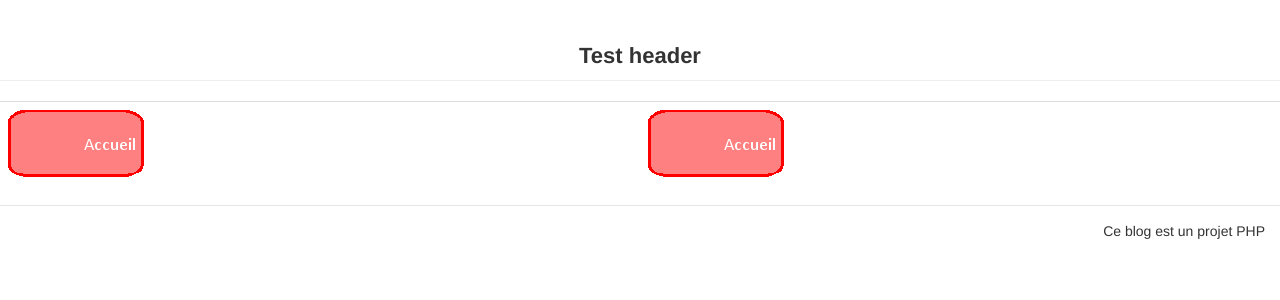
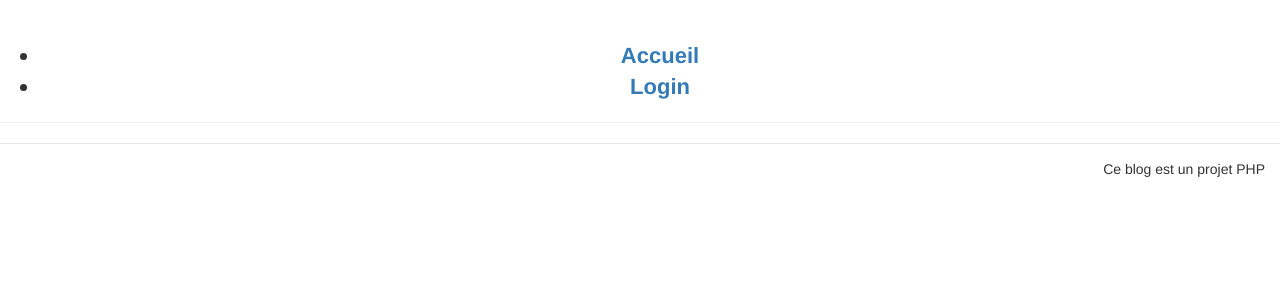
Before and after one commit to MaximeLemort/PHPSiteProjet, a PHP site: page /index.html in a window 1280 px wide. Shown: the top 300 px of the page. Run offline with PHP 8.4, Linux system fonts and the light colour scheme.

Commit message:
Ajout page connection et header en table de liens

```diff
--- a/index.html
+++ b/index.html
@@ -6,19 +6,12 @@
         <title>Ceci est un début de blog</title>
     </head>
     <body>
-        <header class="page-header text-center">Test header</header>
-        <div>
-            <table class="table"> <!--TODO : centrer au milieu de la page la table.-->
-                <tr>
-                    <td>
-                        <a href="vue/accueil.php"><img src="vue/Boutons/Calque_fond.png"></a>
-                    </td>
-                    <td>
-                        <a href="vue/accueil.php"><img src="vue/Boutons/Calque_fond.png"></a>
-                    </td>
-                </tr>
-            </table>
-        </div>
+        <header class="page-header text-center">
+            <ul class="tableboutons">
+                <li><a href="vue/accueil.php">Accueil</a></li>
+                <li><a href="vue/accueil.php">Login</a></li>
+            </ul>
+        </header>
         <footer class="modal-footer">Ce blog est un projet PHP</footer>
     </body>
 </html>
```
Also changed, not shown: vue/accueil.php (+6 -1 lines), vue/connection.php (added, +14 -0 lines), vue/Boutons/Calque_fond.png.
